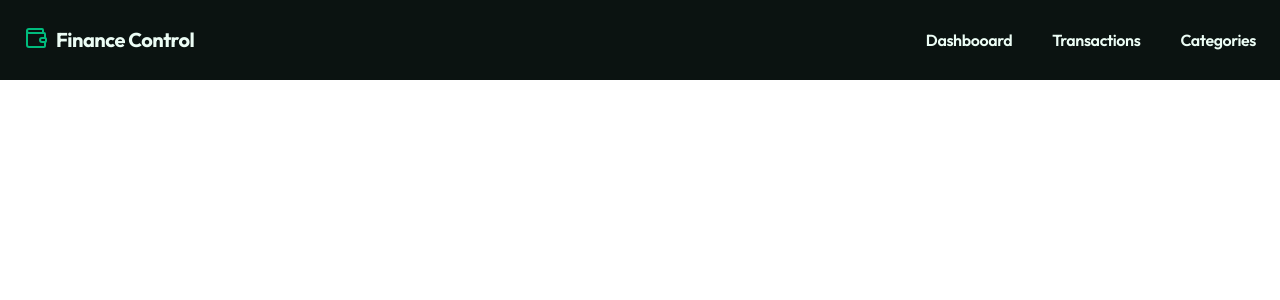
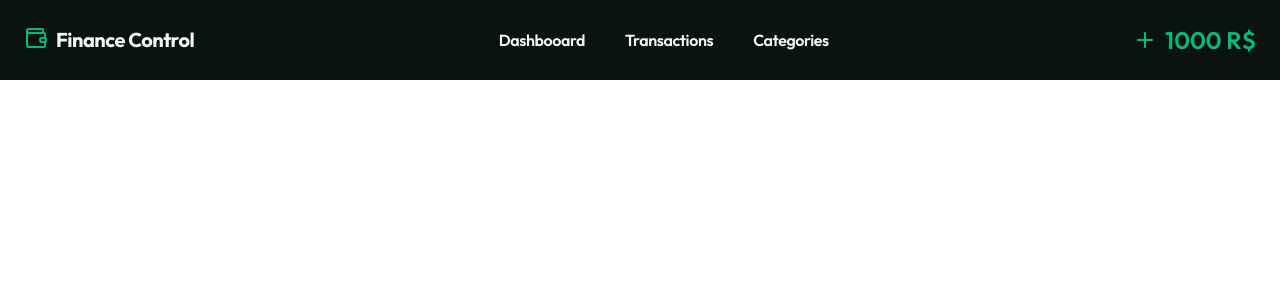
Before and after one commit to daveesin/finance-crud, a React (Vite) app: page / in a window 1280 px wide. Shown: the top 300 px of the page. Built offline with nearby package versions, Linux system fonts and the light colour scheme.

Commit message:
Add a div to show the user balance and change the icon and the color based on the value

```diff
--- a/src/components/common/Navbar.jsx
+++ b/src/components/common/Navbar.jsx
@@ -1,6 +1,6 @@
-import { Wallet } from "lucide-react";
+import { Wallet, Plus, Minus } from "lucide-react";
 
-function Navbar() {
+function Navbar({ balance=1000 }) {
     return(
         <header className="bg-finance-bg backdrop-blur-md sticky top-0 z-50">
             <div className="max-w-7xl mx-auto px-6 h-20 flex items-center justify-between">
@@ -21,6 +21,15 @@ function Navbar() {
                     </a>
                 </nav>
 
+                <div className="flex gap-3 items-center">
+                    <span className="text-2xl font-['Outfit']">
+                        {balance >= 0 ? (
+                            <span className="flex gap-2 items-center text-emerald-500 "><Plus /> {balance} R$</span>
+                        ) : (
+                            <span className="flex gap-2 items-center text-red-500"><Minus /> {balance * -1} R$</span>
+                        )}
+                    </span>
+                </div>
 
             </div>
         </header>
```
